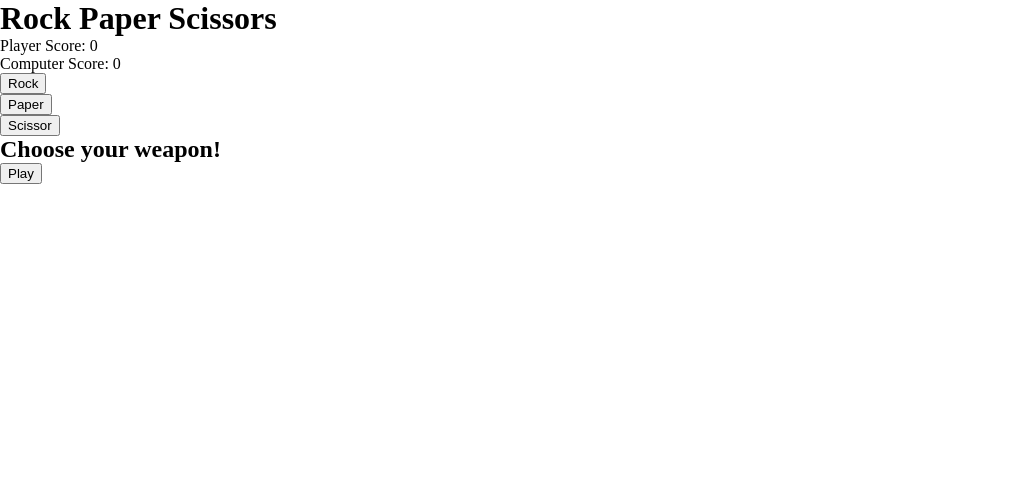
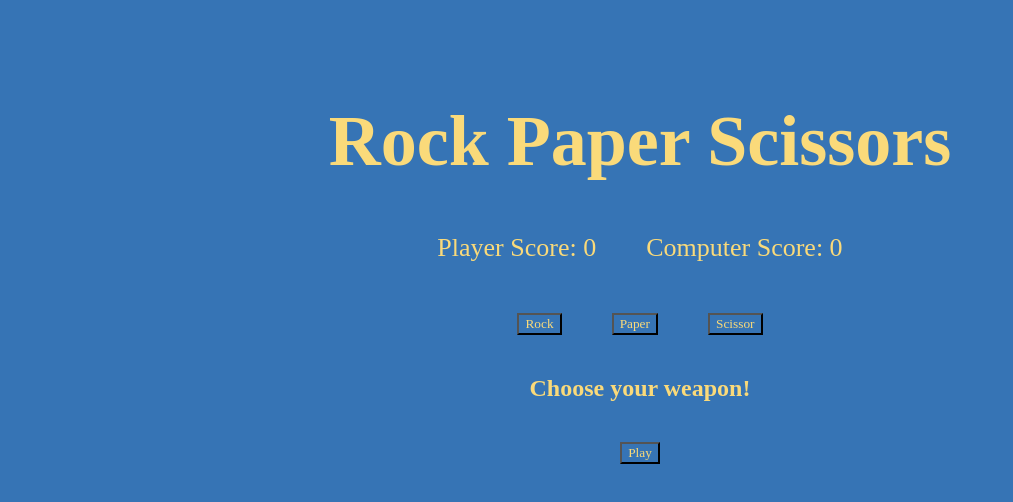
Before and after one commit to ZidanSenpai/Rock-Paper-Scissor, a plain HTML site: page index.html in a window 1280 px wide. Shown: the whole page, without its empty margins (0-1013 px from the left). Drawn offline with Linux system fonts and the light colour scheme; a web font is replaced by a local one.

Commit message:
add basic styles

```diff
--- a/index.html
+++ b/index.html
@@ -6,6 +6,9 @@
     <title>Rock-Paper-Scissors</title>
     <script src="script.js" defer></script>
     <link rel="stylesheet" href="styles.css">
+    <link rel="preconnect" href="https://fonts.googleapis.com">
+    <link rel="preconnect" href="https://fonts.gstatic.com" crossorigin>
+    <link href="https://fonts.googleapis.com/css2?family=Roboto:ital,wght@0,100..900;1,100..900&family=Rubik+Dirt&display=swap" rel="stylesheet">
 </head>
 <body>
     <div class="heading"><h1>Rock Paper Scissors</h1></div>
@@ -19,6 +22,8 @@
         <div class="Scissor"><button>Scissor</button></div>
     </div>
     <h2>Choose your weapon!</h2>
-    <button id="play" class="play-round">Play</button>
+    <div class="play">
+        <button id="play" class="play-round">Play</button>
+    </div>
 </body>
 </html>
--- a/styles.css
+++ b/styles.css
@@ -1,3 +1,35 @@
 *{
     margin: 0px;
+    font-family: Rubik Dirt;
+    background: #3674B5;
+    color: #FADA7A;
 }
+.heading{
+    display: flex;
+    justify-content: center;
+    margin-top: 100px;
+    font-size: 36px;
+}
+.scores{
+    display: flex;
+    justify-content: center;
+    margin-top: 50px;
+    gap: 50px;
+    font-size: 26px;
+}
+.choices{
+    display: flex;
+    justify-content: center;
+    gap: 50px;
+    margin-top: 50px;
+}
+h2{
+    display: flex;
+    justify-content: center;
+    margin-top: 40px;
+}
+.play{
+    display: flex;
+    justify-content: center;
+    margin-top: 40px;
+}
```
